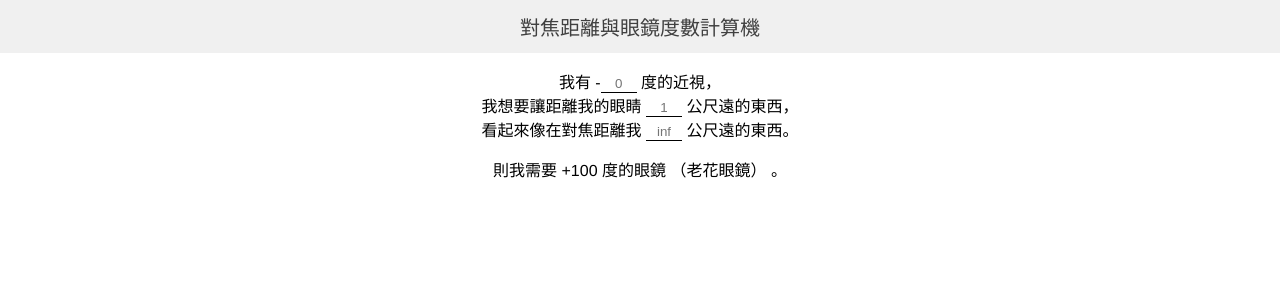
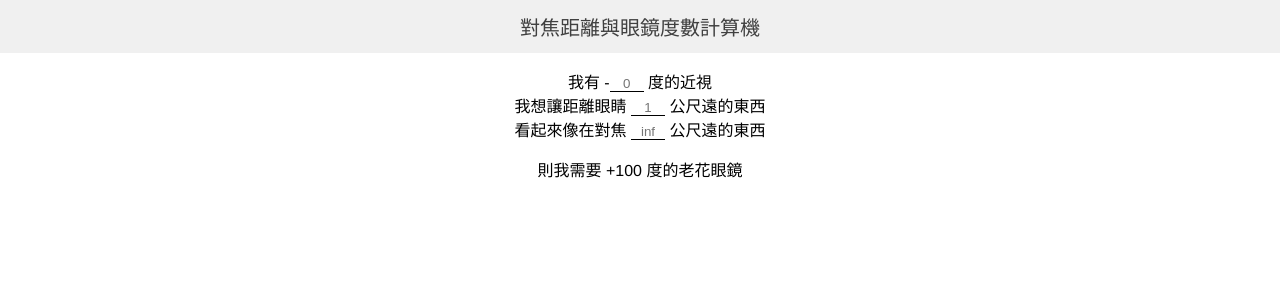
Before and after one commit to Roger-Wu/glasses-calculator, a Vue app: page / in a window 1280 px wide. Shown: the top 300 px of the page. Built offline with nearby package versions, Linux system fonts and the light colour scheme.

Commit message:
shorten texts

```diff
--- a/src/components/GlassesCalculator.vue
+++ b/src/components/GlassesCalculator.vue
@@ -85,16 +85,13 @@ export default {
 <template>
   <div id="glasses_calculator">
     <p>
-      我有 -<input class="input_myopia_degree" v-model="input_myopia_degree" :placeholder="default_myopia_degree" /> 度的近視，<br>
-      我想要讓距離我的眼睛 <input class="input_distance" v-model="input_distance_1" :placeholder="default_distance_1" /> 公尺遠的東西，<br>
-      看起來像在對焦距離我 <input class="input_distance" v-model="input_distance_2" :placeholder="default_distance_2" /> 公尺遠的東西。<br>
+      我有 -<input class="input_myopia_degree" v-model="input_myopia_degree" :placeholder="default_myopia_degree" /> 度的近視<br>
+      我想讓距離眼睛 <input class="input_distance" v-model="input_distance_1" :placeholder="default_distance_1" /> 公尺遠的東西<br>
+      看起來像在對焦 <input class="input_distance" v-model="input_distance_2" :placeholder="default_distance_2" /> 公尺遠的東西<br>
     </p>
     <p class="result-wrapper">
       <span v-if="(!is_input_myopia_incorrect) && (!is_input_distances_incorrect)">
-        則我需要 {{ degree_str }} 度的眼鏡
-        <span v-if="degree > 0">（老花眼鏡）</span>
-        <span v-if="degree < 0">（近視眼鏡）</span>
-        。
+        則我需要 {{ degree_str }} 度的<span v-if="degree > 0">老花</span><span v-if="degree < 0">近視</span>眼鏡
       </span>
       <span v-else>
         <span v-if="is_input_myopia_incorrect" class="error_msg">{{ myopia_error }}<br></span>
@@ -111,6 +108,8 @@ export default {
   border: none;
   border-bottom: 1px solid;
   text-align: center;
+  border-radius: 0;
+  padding: 0 1px;
 }
 .error_msg {
   color: red;
```
